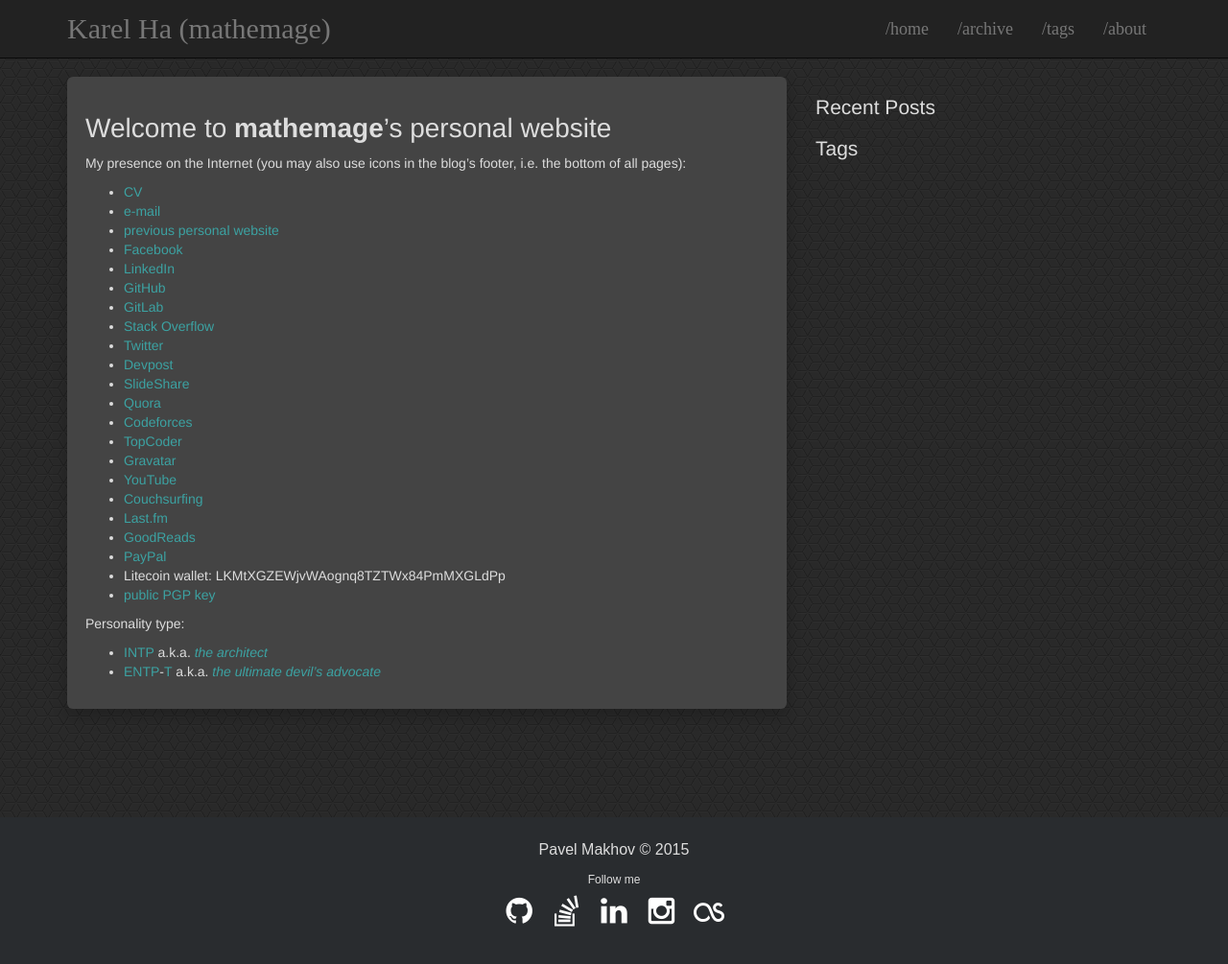
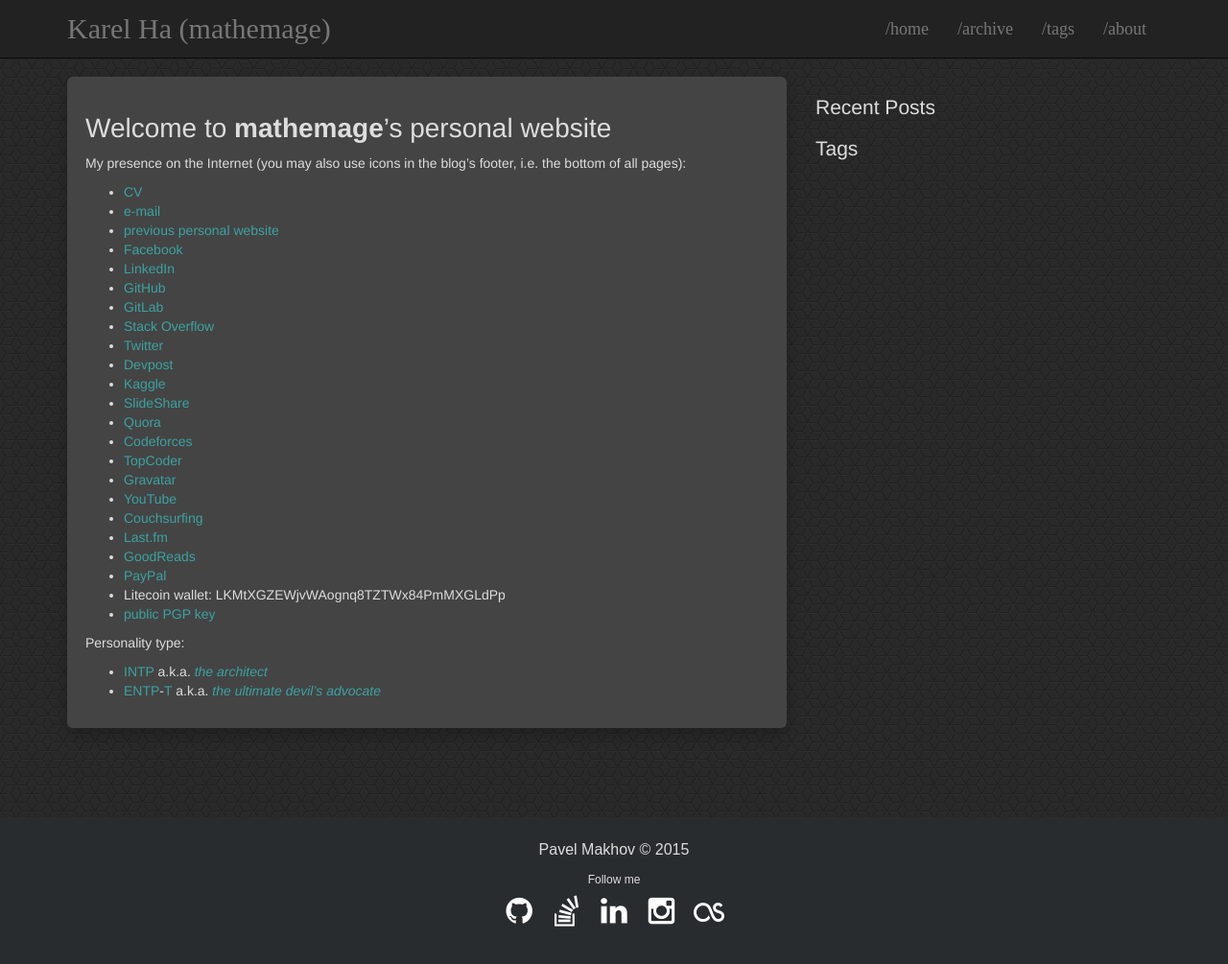
Before and after one commit to mathemage/mathemage.github.io, a Jekyll site: the page built from index.md, in a window 1280 px wide and 1029 px high. Shown: the top 1005 px of the window at 96% size. Built offline with Jekyll 4.4.1, drawn with Linux system fonts in a browser that asks for light colours; our own code applies the rules of GitHub Pages for plain Markdown files.

Commit message:
Link to the Kaggle profile

```diff
--- a/index.md
+++ b/index.md
@@ -12,6 +12,7 @@
 * [Stack Overflow](http://stackoverflow.com/story/mathemage)
 * [Twitter](https://twitter.com/mathemage)
 * [Devpost](https://devpost.com/mathemage)
+* [Kaggle](https://www.kaggle.com/KarelHa)
 * [SlideShare](https://www.slideshare.net/KarelHa1)
 * [Quora](https://www.quora.com/profile/Karel-Ha)
 * [Codeforces](http://codeforces.com/profile/mathemage)
```
